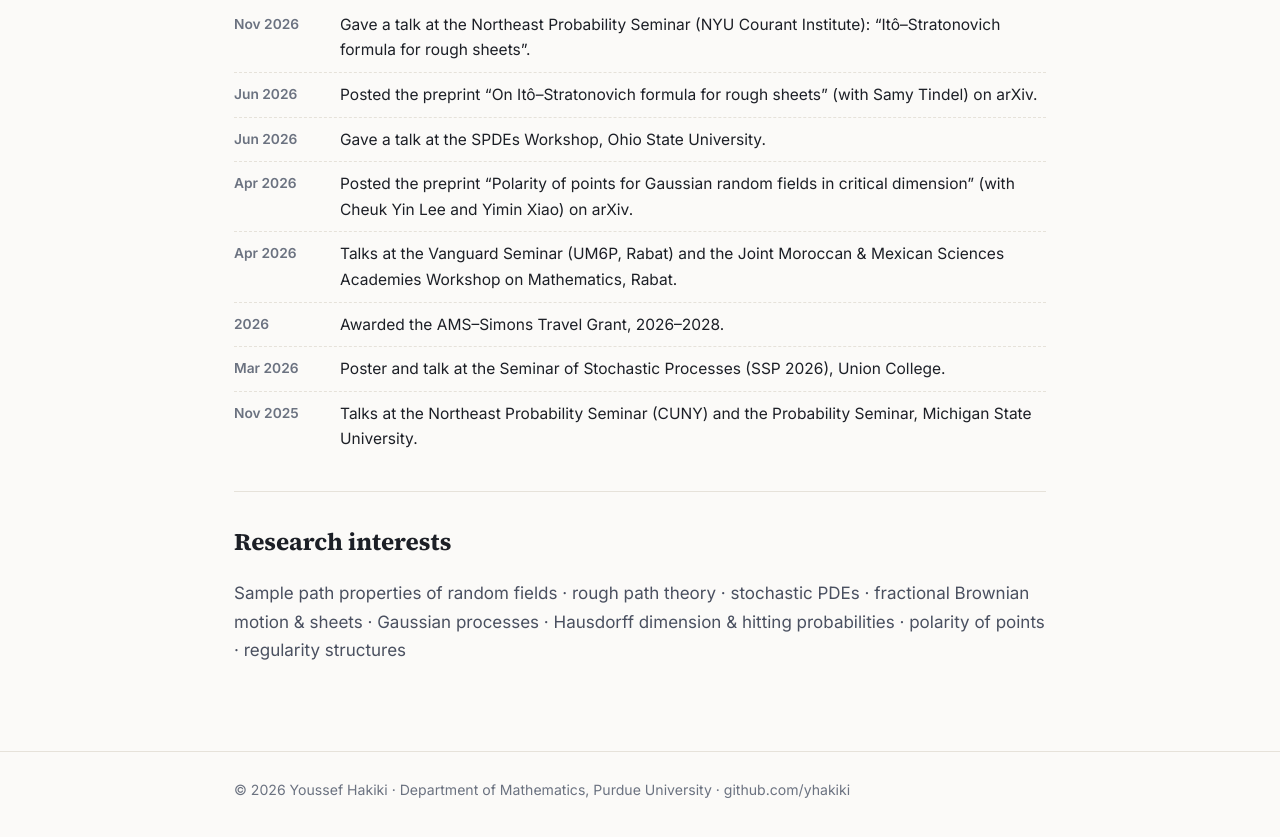
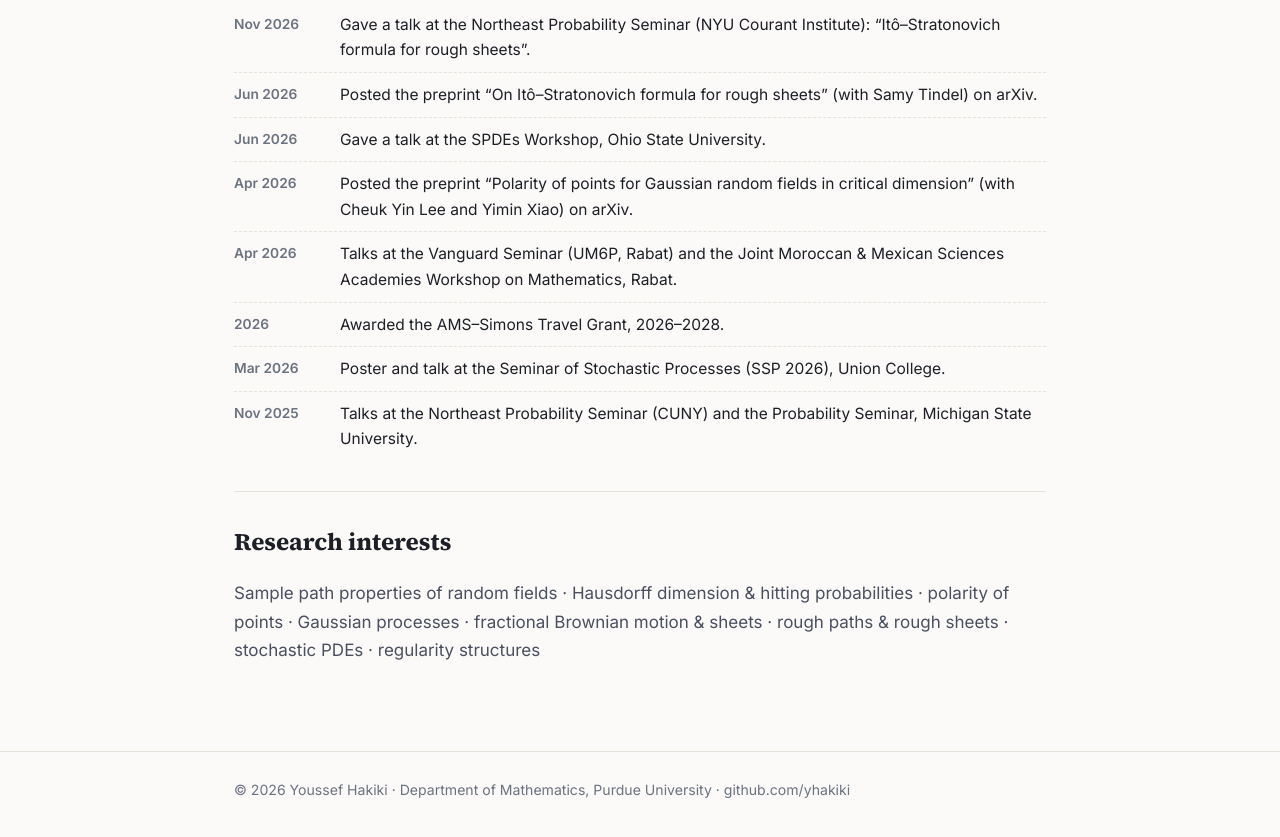
Before and after one commit to yhakiki/yhakiki.github.io, a plain HTML site: page index.html in a window 1280 px wide. Shown: the part 1081-1918 px from the top of the page. Drawn offline with Linux system fonts and the light colour scheme.

Commit message:
Reorder research interests on the home page
Co-Authored-By: Claude Opus 5.5 <noreply@anthropic.com>

```diff
--- a/index.html
+++ b/index.html
@@ -89,10 +89,10 @@
   <section class="block">
     <h2 class="section-title">Research interests</h2>
     <p>
-      Sample path properties of random fields &middot; rough path theory &middot; stochastic
-      PDEs &middot; fractional Brownian motion &amp; sheets &middot; Gaussian processes &middot;
-      Hausdorff dimension &amp; hitting probabilities &middot; polarity of points &middot;
-      regularity structures
+      Sample path properties of random fields &middot; Hausdorff dimension &amp; hitting
+      probabilities &middot; polarity of points &middot; Gaussian processes &middot; fractional
+      Brownian motion &amp; sheets &middot; rough paths &amp; rough sheets &middot; stochastic
+      PDEs &middot; regularity structures
     </p>
   </section>
 
```
